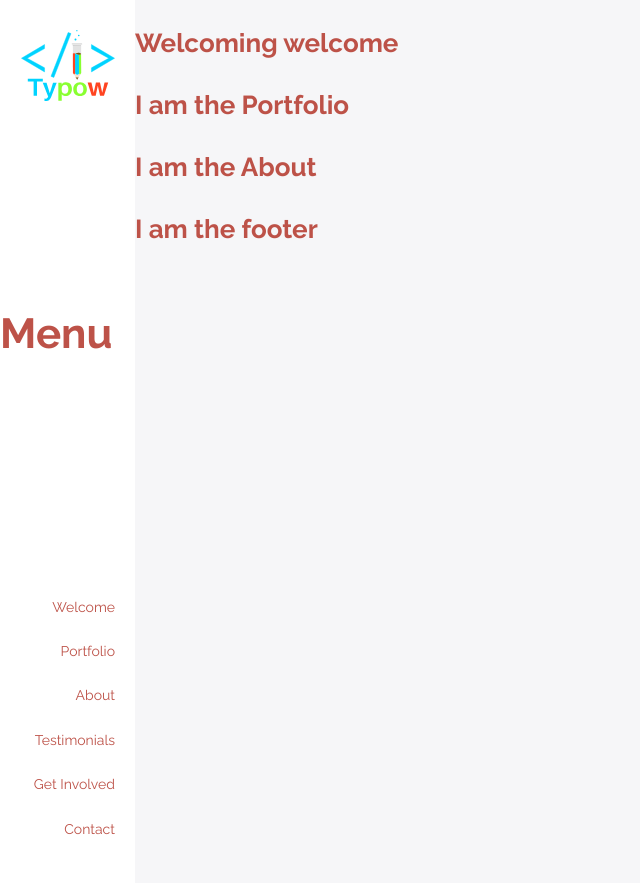
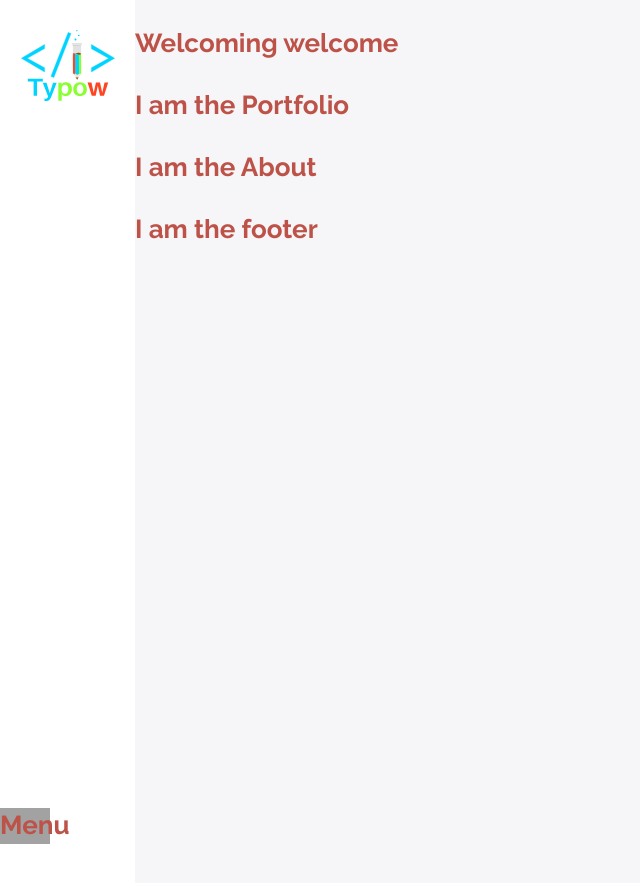
Before and after one commit to lespinalrivera/typow-media, a Jekyll site: the page built from index.html, in a window 1280 px wide. Shown: the top 883 px of the page, without its empty margins (0-640 px from the left). Built offline with Jekyll 4.4.1, drawn with Linux system fonts in a browser that asks for light colours; Markdown is read by kramdown in place of the engine named in the settings.

Commit message:
Trying to hide the menu

```diff
--- a/_includes/header.html
+++ b/_includes/header.html
@@ -1 +1 @@
-<header><h1 class="logo">Typow Media</h1><h2 id="main-nav" class="c-nav--trigger js-nav--toggle">Menu</h2><nav class="site-nav"><ul><li><a href="#welcome">Welcome</a></li><li><a href="#portfolio">Portfolio</a></li><li><a href="#about">About</a></li><li><a href="#testimonials">Testimonials</a></li><li><a href="#get-involved">Get Involved</a></li><li><a href="#contact">Contact</a></li></ul></nav></header>
+<header><h1 class="logo">Typow Media</h1><h3 id="main-nav" class="c-nav--trigger js-nav--toggle">Menu</h3><nav class="site-nav"><ul><li><a href="#welcome">Welcome</a></li><li><a href="#portfolio">Portfolio</a></li><li><a href="#about">About</a></li><li><a href="#testimonials">Testimonials</a></li><li><a href="#get-involved">Get Involved</a></li><li><a href="#contact">Contact</a></li></ul></nav></header>
--- a/_jadefiles/header.jade
+++ b/_jadefiles/header.jade
@@ -1,6 +1,6 @@
 header
     h1.logo Typow Media
-    h2#main-nav.c-nav--trigger.js-nav--toggle Menu
+    h3#main-nav.c-nav--trigger.js-nav--toggle Menu
     nav.site-nav
       ul
         li: a(href="#welcome") Welcome
--- a/assets/css/2-sections/header.sass
+++ b/assets/css/2-sections/header.sass
@@ -16,8 +16,14 @@
     height: max-height
     padding: 0
     margin: 0
+  .c-nav--trigger
+    width: 50px
+    height: auto
+    background: #a2a2a2
+
 
   .site-nav
+    display: none
     ul
       list-style: none
       margin: 30px 0
--- a/assets/css/style.css
+++ b/assets/css/style.css
@@ -499,6 +499,12 @@
     height: max-height;
     padding: 0;
     margin: 0; }
+  .home-header header .c-nav--trigger {
+    width: 50px;
+    height: auto;
+    background: #a2a2a2; }
+  .home-header header .site-nav {
+    display: none; }
     .home-header header .site-nav ul {
       list-style: none;
       margin: 30px 0;
```
Lines whose indentation alone changed are shown as unchanged.
